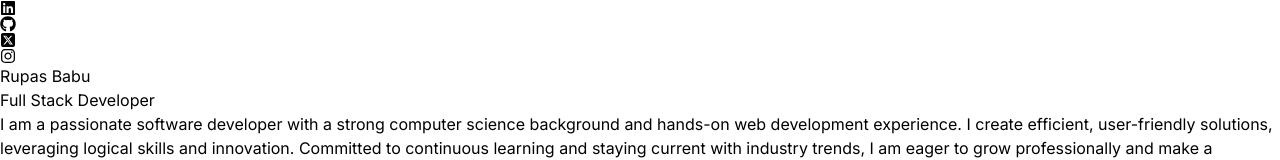
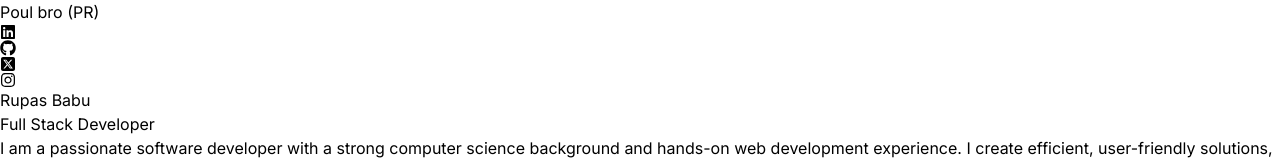
Before and after one commit to RUPAS13788/react-portfolio-rupas, a React (Vite) app: page / in a window 1280 px wide. Shown: the top 160 px of the page. Built offline with nearby package versions, Linux system fonts and the light colour scheme.

Commit message:
Update Navbar.jsx

```diff
--- a/src/components/Navbar.jsx
+++ b/src/components/Navbar.jsx
@@ -6,9 +6,10 @@ import { FaInstagram } from "react-icons/fa";
 
 const Navbar = () => {
   return <nav className=" mb-20 flex items-center justify-between py-6">
-{/*     <div className="flex flex-shrink-0 item-center">
-        <img  className= "mx-2 w-10" src={logo} alt="logo" />
-    </div> */}
+    <div className="flex flex-shrink-0 item-center">
+{/*         <img  className= "mx-2 w-10" src={logo} alt="logo" /> */}
+      <h1>Poul bro (PR)</h1>
+    </div>
     <div className="m-8 flex items-center justify-center gap-4 text-2xl">
     <a href="https://www.linkedin.com/in/p-rupas-babu/" target="_blank" rel="noopener noreferrer"><FaLinkedin /></a>
     <a href="https://github.com/RUPAS13788" target="_blank"rel="noopener noreferrer">   <FaGithub /> </a>
```
